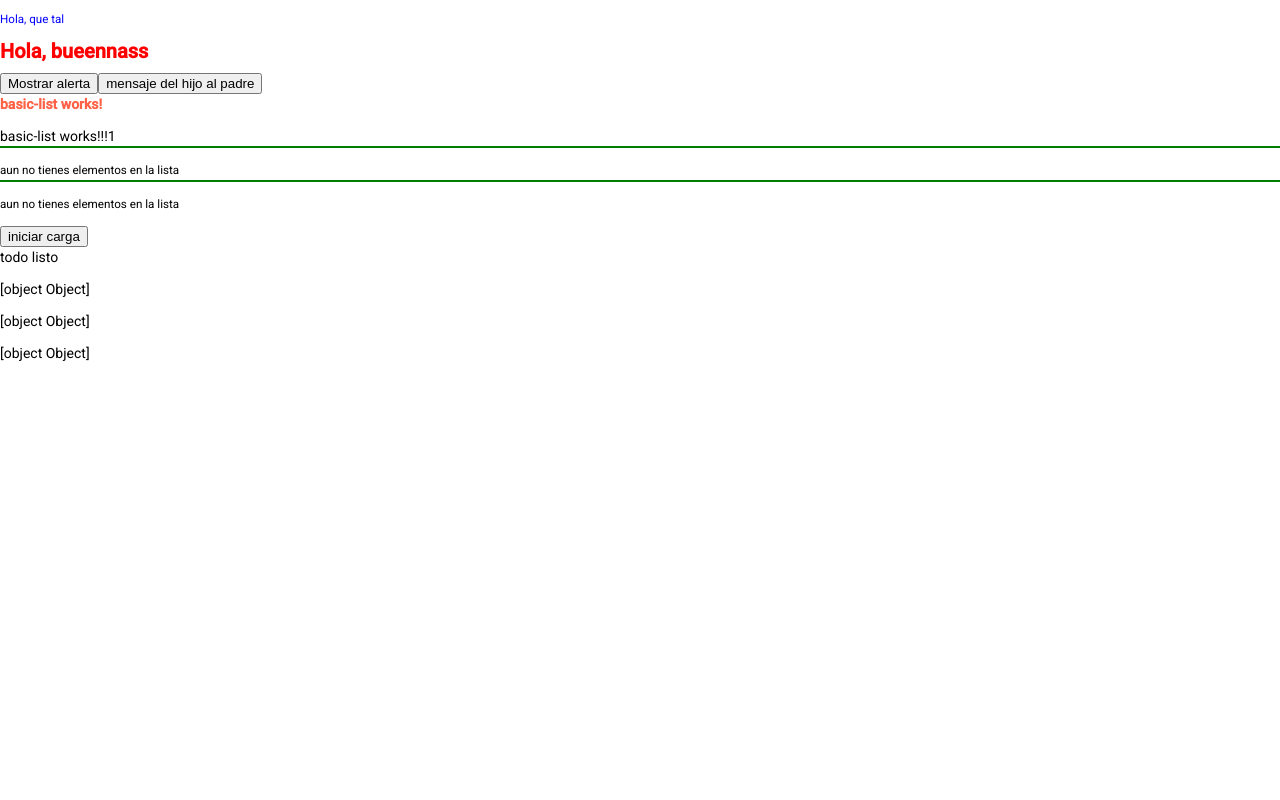
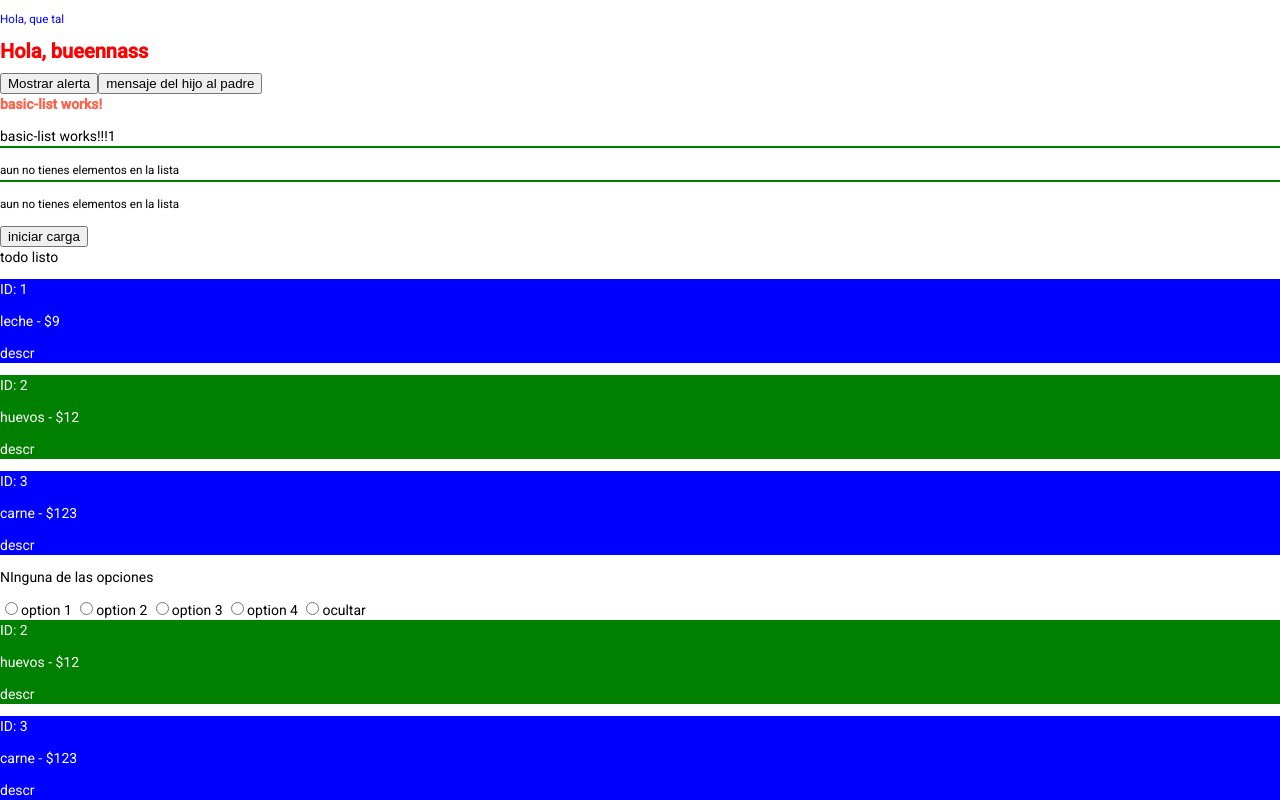
Before and after one commit to Mariana-Usuga/learAngular, an Angular app: page / in a window 1280 px wide. Shown: the part 421-1221 px from the top of the page. Before the commit the page ends 800 px from the top, so only its background shows below. Built offline with nearby package versions, Linux system fonts and the light colour scheme.

Commit message:
create module

```diff
--- a/src/app/modules/lists/basic-list/basic-list.component.html
+++ b/src/app/modules/lists/basic-list/basic-list.component.html
@@ -22,6 +22,36 @@
 </ng-template>
 
 <!--bloque para explicar bel uso de NGFOR-->
-<div *ngFor="let item of listElements">
-  <p> {{item}} </p>
+<div *ngFor="let item of listElements; let i = index; let even = even">
+  <div [ngStyle]="even? {backgroundColor: 'blue', color: 'white'} : {backgroundColor: 'green', color: 'white'} " >
+    <p>ID: {{i+1}} </p>
+    <p> {{item.name}} - ${{item.price}} </p>
+    <p> {{item.description}} </p>
+  </div>
 </div>
+
+<!--bloque para entender ngSwitch-->
+<div [ngSwitch]="option" >
+  <p [id]="1" *ngSwitchCase="1">has escogido la Opcion 1</p>
+  <p [id]="2" *ngSwitchCase="2">has escogido la Opcion 2</p>
+  <p [id]="3" *ngSwitchCase="3">has escogido la Opcion 3</p>
+  <p [id]="4" *ngSwitchCase="4">has escogido la Opcion 4</p>
+  <p *ngSwitchDefault class="close">NInguna de las opciones</p>
+</div>
+
+<div>
+  <input type="radio" name="opcion" (click)="chooseOption(1)">option 1
+  <input type="radio" name="opcion" (click)="chooseOption(2)">option 2
+  <input type="radio" name="opcion" (click)="chooseOption(3)">option 3
+  <input type="radio" name="opcion" (click)="chooseOption(4)">option 4
+  <input type="radio" selected="selected" name="opcion" (click)="chooseOption(4)">ocultar
+</div>
+
+<!--Podemos concatener directivas-->
+<div *ngFor="let item of listElements; let i = index; let even = even">
+  <div *ngIf="item.price > 10" [ngStyle]="even? {backgroundColor: 'blue', color: 'white'} : {backgroundColor: 'green', color: 'white'} " >
+    <p>ID: {{i+1}} </p>
+    <p> {{item.name}} - ${{item.price}} </p>
+    <p> {{item.description}} </p>
+  </div>
+</div>
--- a/src/app/modules/lists/basic-list/basic-list.component.ts
+++ b/src/app/modules/lists/basic-list/basic-list.component.ts
@@ -15,19 +15,20 @@ export type Product = {
 export class BasicListComponent implements OnInit {
 
   loading: boolean = false;
+  option: number = 0;
   listElements: Product[] = [
     {
       name: "leche",
-      price: 123,
+      price: 9,
       description: 'descr'
     },
     {
       name: "huevos",
-      price: 123,
+      price: 12,
       description: 'descr'
     },
     {
-      name: "huevos",
+      name: "carne",
       price: 123,
       description: 'descr'
     },
@@ -42,4 +43,8 @@ export class BasicListComponent implements OnInit {
     this.loading = !this.loading;
   }
 
+  chooseOption(chosenOption: number){
+    this.option = chosenOption
+  }
+
 }
```
Also changed, not shown: src/app/mocks/contact.mocks.ts (added, +32 -0 lines), src/app/models/interfaces/contact.interfaces.ts (added, +8 -0 lines), src/app/services/contact.service.ts (added, +15 -0 lines), 1 other file (tests, documents, lock files or other folders).
